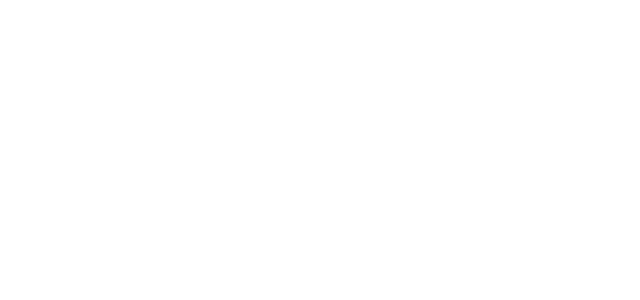
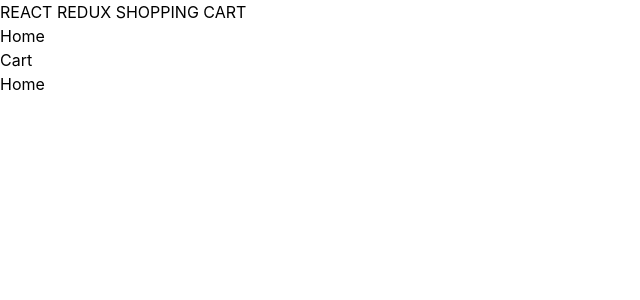
Before and after one commit to Hellobisrat/shoppingcart, a React (Create React App) app: page / in a window 1280 px wide. Shown: the top 300 px of the page, without its empty margins (0-640 px from the left). Built offline with nearby package versions, Linux system fonts and the light colour scheme.

Commit message:
header finalized

```diff
--- a/package.json
+++ b/package.json
@@ -3,11 +3,16 @@
   "version": "0.1.0",
   "private": true,
   "dependencies": {
+    "@reduxjs/toolkit": "^2.3.0",
     "@testing-library/jest-dom": "^5.17.0",
     "@testing-library/react": "^13.4.0",
     "@testing-library/user-event": "^13.5.0",
     "react": "^18.3.1",
     "react-dom": "^18.3.1",
+    "react-icons": "^5.3.0",
+    "react-loader-spinner": "^6.1.6",
+    "react-redux": "^9.1.2",
+    "react-router-dom": "^7.0.1",
     "react-scripts": "5.0.1",
     "web-vitals": "^2.1.4"
   },
--- a/src/App.js
+++ b/src/App.js
@@ -1,11 +1,20 @@
 
+import { Route,Routes } from 'react-router-dom';
+import Home from './pages/home';
+import Cart from './pages/cart';
+import Header from './components/header';
 import './App.css';
 
 function App() {
   return (
-    <div className="App">
+    <div >
+     <Header/>
 
+    <Routes>
+      <Route exact path='/' element={<Home/>}/>
+      <Route path='/cart' element={<Cart/>}/>
 
+    </Routes>
     </div>
   );
 }
--- /dev/null
+++ b/src/components/header/index.jsx
@@ -0,0 +1,29 @@
+
+import { Link } from "react-router-dom"
+
+export default function Header(){
+
+  return <div>
+    <nav className="flex items-center justify-between h-20 max-w-6xl mx-auto">
+      <Link to={'/'}>
+      <div className="ml-5">
+         <h1 className="text-red-900 font-bold  text-xl sm:text-2xl md:text-3xl
+         cursor-pointer tracking-wide">
+                REACT REDUX SHOPPING CART
+         </h1>
+      </div>
+      </Link>
+      <ul className="flex  list-none items-center space-x-6 text-gray-800 font-semibold">
+        <Link to={'/'}>
+          <li className="cursor-pointer">Home</li>
+
+        </Link>
+        <Link to={'/cart'}>
+          <li className="cursor-pointer">Cart</li>
+
+        </Link>
+
+      </ul>
+    </nav>
+  </div>
+}
--- a/src/index.js
+++ b/src/index.js
@@ -2,11 +2,11 @@ import React from 'react';
 import ReactDOM from 'react-dom/client';
 import './index.css';
 import App from './App';
-
+import { BrowserRouter } from 'react-router-dom';
 
 const root = ReactDOM.createRoot(document.getElementById('root'));
 root.render(
-  <React.StrictMode>
+  <BrowserRouter>
     <App />
-  </React.StrictMode>
+  </BrowserRouter>
 );
--- /dev/null
+++ b/src/pages/cart.jsx
@@ -0,0 +1,9 @@
+
+
+
+export default function Cart(){
+
+  return <div>
+      Cart
+  </div>
+}
--- /dev/null
+++ b/src/pages/home.jsx
@@ -0,0 +1,6 @@
+
+
+
+export default function Home (){
+  return <div>Home</div>
+}
```
Also changed, not shown: 2 other files (tests, documents, lock files or other folders).
